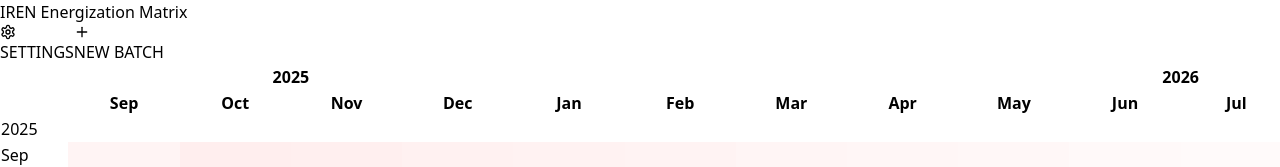
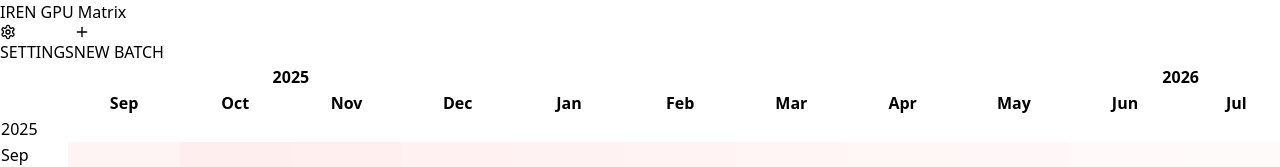
Before and after one commit to dwurtz/iren-gpu-tracker, a React (Vite) app: page / in a window 1280 px wide. Shown: the top 167 px of the page. Built offline with nearby package versions, Linux system fonts and the light colour scheme.

Commit message:
Update page title to 'IREN GPU Matrix' and change bottom row label from 'TOTAL' to 'PROFIT'

```diff
--- a/src/App.tsx
+++ b/src/App.tsx
@@ -400,7 +400,7 @@
       <div className="h-screen bg-gray-50 flex flex-col">
       {/* Fixed Header */}
       <div className="flex justify-between items-center p-4 bg-white shadow-sm border-b">
-        <h1 className="text-2xl font-bold text-gray-900">IREN Energization Matrix</h1>
+        <h1 className="text-2xl font-bold text-gray-900">IREN GPU Matrix</h1>
         <div className="flex space-x-3">
           <button
             onClick={() => setIsSettingsOpen(true)}
@@ -497,7 +497,7 @@
                   <>
                     {/* TOTAL row */}
                     <tr className="border-t-2 border-gray-300 bg-gray-100 font-medium">
-                      <td className="px-4 py-3 text-gray-900 sticky left-0 bg-gray-100 z-50 border-r">TOTAL</td>
+                      <td className="px-4 py-3 text-gray-900 sticky left-0 bg-gray-100 z-50 border-r">PROFIT</td>
                       {totals.map((data, index) => (
                         <td key={index} className="px-2 py-3 text-center text-sm border-r border-gray-200 w-20">
                           {data.value !== 0 && (
```
